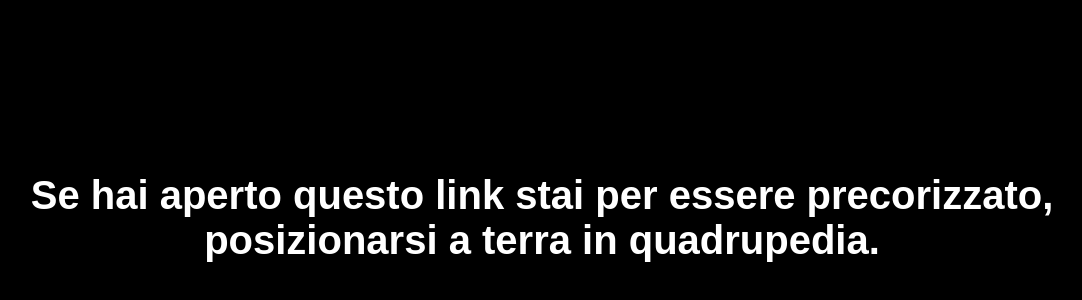
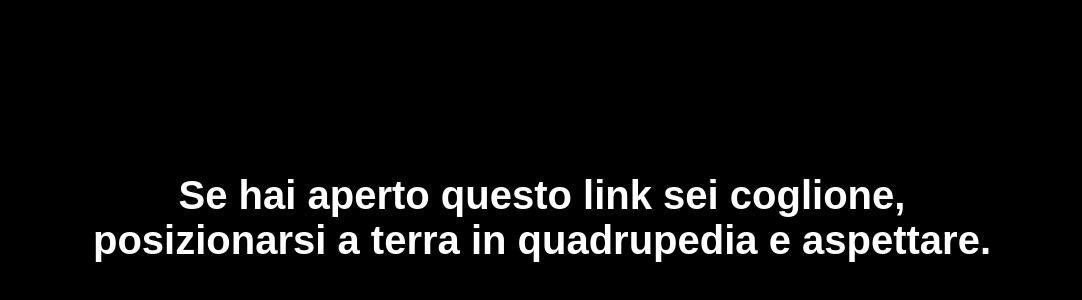
Before and after one commit to RickyKing2025/paolo, a plain HTML site: page index.html in a window 1280 px wide. Shown: the part 210-510 px from the top of the page, without its empty margins (98-1180 px from the left). Drawn offline with Linux system fonts and the light colour scheme.

Commit message:
Update index.html

```diff
--- a/index.html
+++ b/index.html
@@ -21,6 +21,6 @@
   </style>
 </head>
 <body>
-  <h1>Se hai aperto questo link stai per essere precorizzato,<br>posizionarsi a terra in quadrupedia.</h1>
+  <h1>Se hai aperto questo link sei coglione,<br>posizionarsi a terra in quadrupedia e aspettare.</h1>
 </body>
 </html>
```
